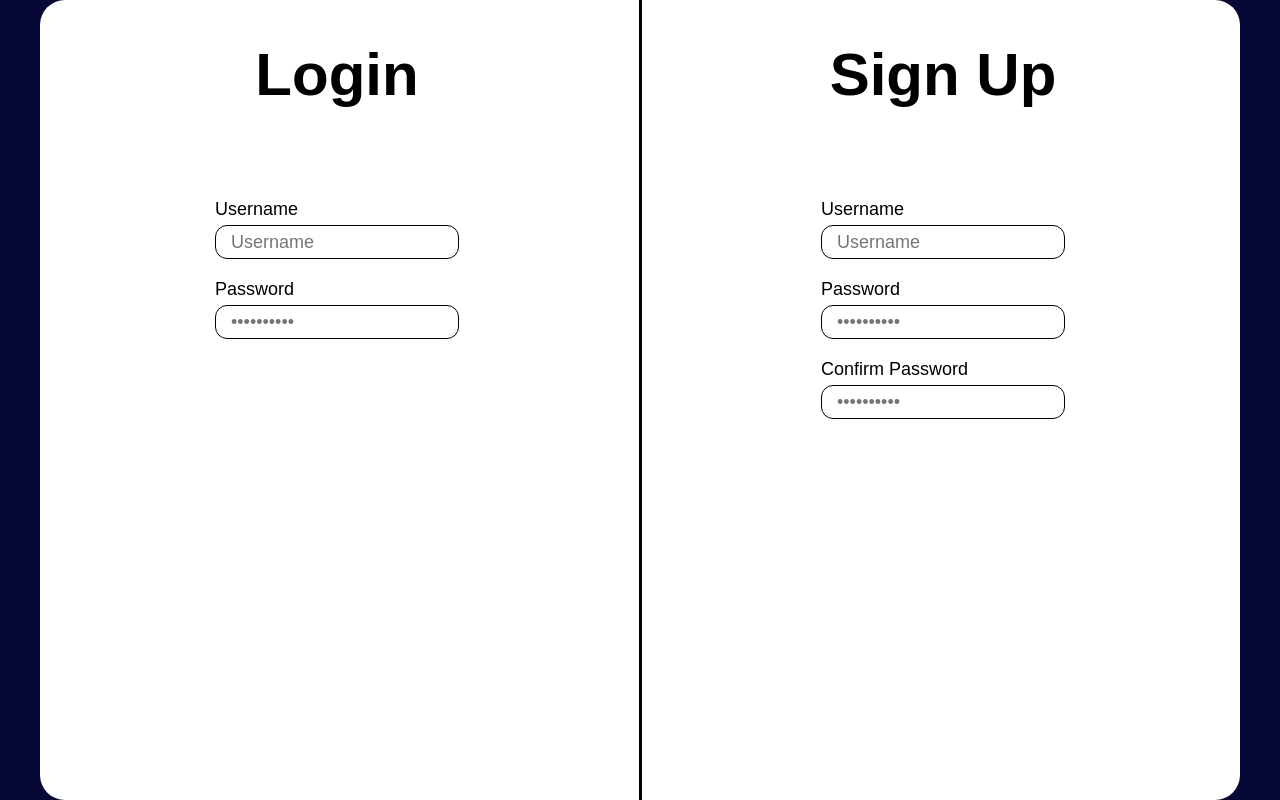
After one commit to MustafaBioS/Calendar, a Flask app: page /login in a window 1280 px wide. The commit adds this page. Run offline with Flask 3, Linux system fonts and the light colour scheme.

Commit message:
ADD - Login page frontend

```diff
--- a/app.py
+++ b/app.py
@@ -1,8 +1,8 @@
-from flask import Flask, render_template
+from flask import Flask, redirect, render_template, request, url_for
 from flask_sqlalchemy import SQLAlchemy
 from flask_migrate import Migrate
 from flask_bcrypt import Bcrypt
-from flask_login import LoginManager, UserMixin
+from flask_login import LoginManager, UserMixin, current_user
 from dotenv import load_dotenv
 import os
 
@@ -22,13 +22,33 @@ migrate = Migrate(app, db)
 
 bcrypt = Bcrypt(app)
 
+login_manager = LoginManager()
+login_manager.init_app(app)
+login_manager.login_view = "login"
+
 # Database
-
+class Users(UserMixin, db.Model):
+    id = db.Column(db.Integer, primary_key=True)
+    username = db.Column(db.String(64), nullable=False ,unique=True)
+    password = db.Column(db.String(128), nullable=False)
 
 # Routes
+
+@login_manager.user_loader
+def load_user(user_id):
+    return Users.query.get(int(user_id))
+
 @app.route("/", methods=['GET', 'POST'])
 def home():
     return render_template("index.html")
+
+@app.route("/login", methods=['GET', 'POST'])
+def login():
+    if request.method == 'GET':
+        return render_template('login.html')
+    if request.method == 'POST':
+        pass
+
 
 # Run
 
--- a/static/styles.css
+++ b/static/styles.css
@@ -14,22 +14,11 @@ html, body {
 }
 
 .calendar {
-    width: 40%;
+    width: 60%;
     padding: 20px;
     background-color: white;
     border-radius: 20px;
-}
-
-
-.calendar::before
-.calendar::after {
-    content: "";
-    position: absolute;
-
-    background-color: red;
-    margin-left: 500px;
-    height: 1000px;
-    width: 1000px;
+    box-shadow: 0px 2px 30px rgba(0, 0, 0, 0.7);
 }
 
 .title {
@@ -79,6 +68,7 @@ html, body {
 }
 
 .date {
+    user-select: none;
     font-weight: bolder;
 }
 
@@ -95,7 +85,7 @@ html, body {
 
 .day {
     width: 11.15%;
-    font-size: 20px;
+    font-size: 25px;
     margin-right: 20px;
     height: 90px;
     display: flex;
@@ -104,3 +94,109 @@ html, body {
     cursor: pointer;
     border: 1px solid black;
 }
+
+.prev-date,
+.next-date {
+    opacity: 0.3;
+}
+
+.active {
+    font-size: 40px;
+    color: rgb(20, 20, 94);
+}
+
+.main {
+    display: flex;
+    align-items: center;
+    justify-content: center;
+    height: 100vh;
+    width: 100%;
+}
+
+.bg {
+    width: 1200px;
+    height: 800px;
+    background-color: white;
+    border-radius: 25px;
+    display: flex;
+    align-items: center;
+    justify-content: center;
+    flex-direction: row;
+}
+
+.right {
+    height: 100%;
+    width: 100%;
+    display: flex;
+    align-items: center;
+    justify-content: flex-start;
+    flex-direction: column;
+}
+
+.center {
+    height: 100%;
+    width: 100%;
+    display: flex;
+    align-items: center;
+    justify-content: center;
+}
+
+.left {
+    height: 100%;
+    width: 100%;
+    display: flex;
+    align-items: center;
+    justify-content: flex-start;
+    flex-direction: column;
+}
+
+.line {
+    height: 100%;
+    width: 3px;
+    background-color: black;
+}
+
+.logtitle {
+    text-align: center;
+    font-size: 60px;
+    margin-left: 175px;
+}
+
+.signtitle {
+    text-align: center;
+    font-size: 60px;
+    margin-right: 175px;
+    width: 230px;
+}
+
+.inp {
+    height: 30px;
+    width: 225px;
+    border-radius: 12px;
+    outline: none;
+    border: 1px solid black;
+    padding-left: 15px;
+    margin-bottom: 20px;
+    margin-top: 5px;
+    font-size: 18px;
+}
+
+.frm  {
+    margin-top: 50px;
+}
+
+.loginp {
+    margin-left: 175px;
+}
+
+.signinp {
+    margin-right: 175px;
+}
+
+.loglb {
+    margin-left: 175px;
+}
+
+.lb {
+    font-size: 18px;
+}
--- /dev/null
+++ b/templates/login.html
@@ -0,0 +1,43 @@
+<!DOCTYPE html>
+<html lang="en">
+<head>
+    <meta charset="UTF-8">
+    <meta name="viewport" content="width=device-width, initial-scale=1.0">
+    <title>Login</title>
+    <link rel="stylesheet" href="{{ url_for('static', filename='styles.css') }}">
+    <link rel="icon" href="../static/ava13c3ac53812cde1b88.png">
+</head>
+<body>
+    <div class="main">
+        <div class="bg">
+            <div class="left">
+                <h1 class="logtitle">Login</h1>
+                <form class="logform frm">
+                    <label class="loglb lb">Username</label>
+                    <input type="text" class="loginp inp" name="loguser" minlength="8" maxlength="24" placeholder="Username" required>
+                    <label class="loglb lb">Password</label>
+                    <input type="password" class="loginp inp" name="logpass" minlength="8" maxlength="24" placeholder="••••••••••" required>
+                </form>
+
+            </div>
+
+            <div class="center">
+                <div class="line"></div>
+            </div>
+
+            <div class="right">
+                <h1 class="signtitle">Sign Up</h1>
+                <form class="signform frm">
+                    <label class="lb">Username</label>
+                    <input type="text" class="signinp inp" name="signuser" minlength="8" maxlength="24" placeholder="Username" required>
+                    <label class="lb">Password</label>
+                    <input type="password" class="signinp inp" name="signpass" minlength="8" maxlength="24" placeholder="••••••••••" required>
+                    <label class="lb">Confirm Password</label>
+                    <input type="password" class="signinp inp" name="signcon" minlength="8" maxlength="24" placeholder="••••••••••" required>
+                </form>
+
+            </div>
+        </div>
+    </div>
+</body>
+</html>
```
Also changed, not shown: static/script.js (+20 -3 lines).
